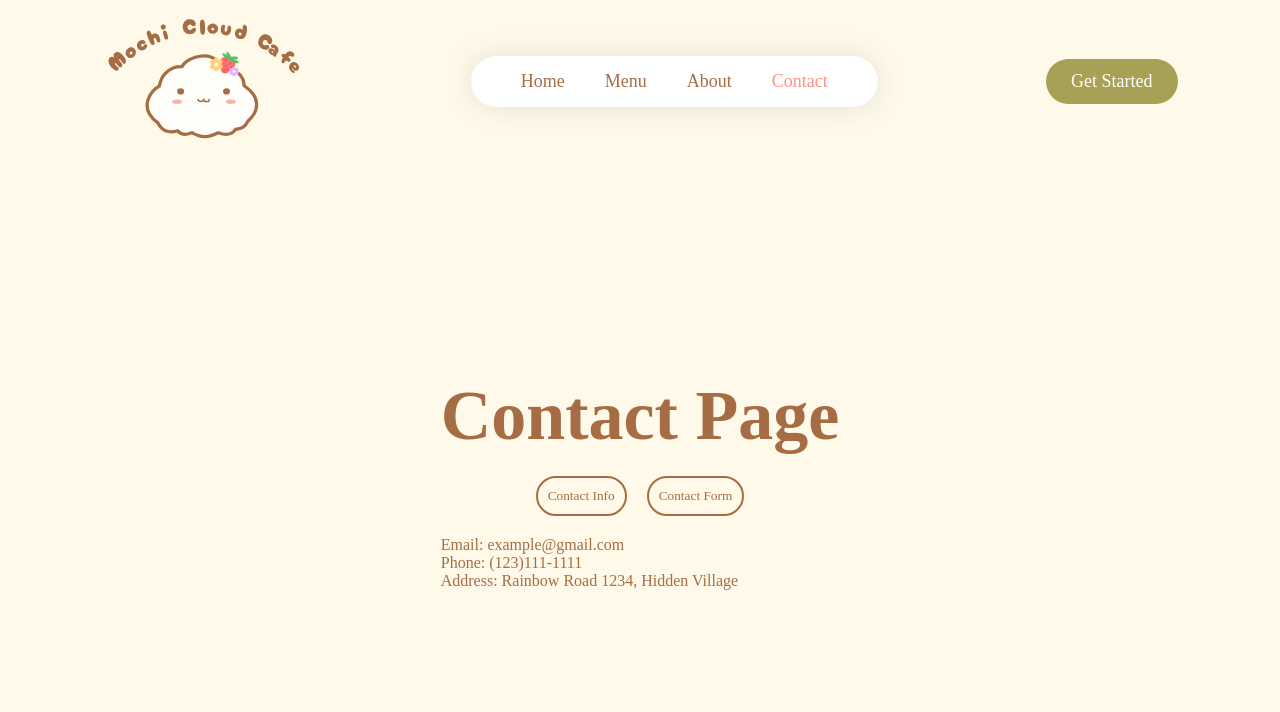
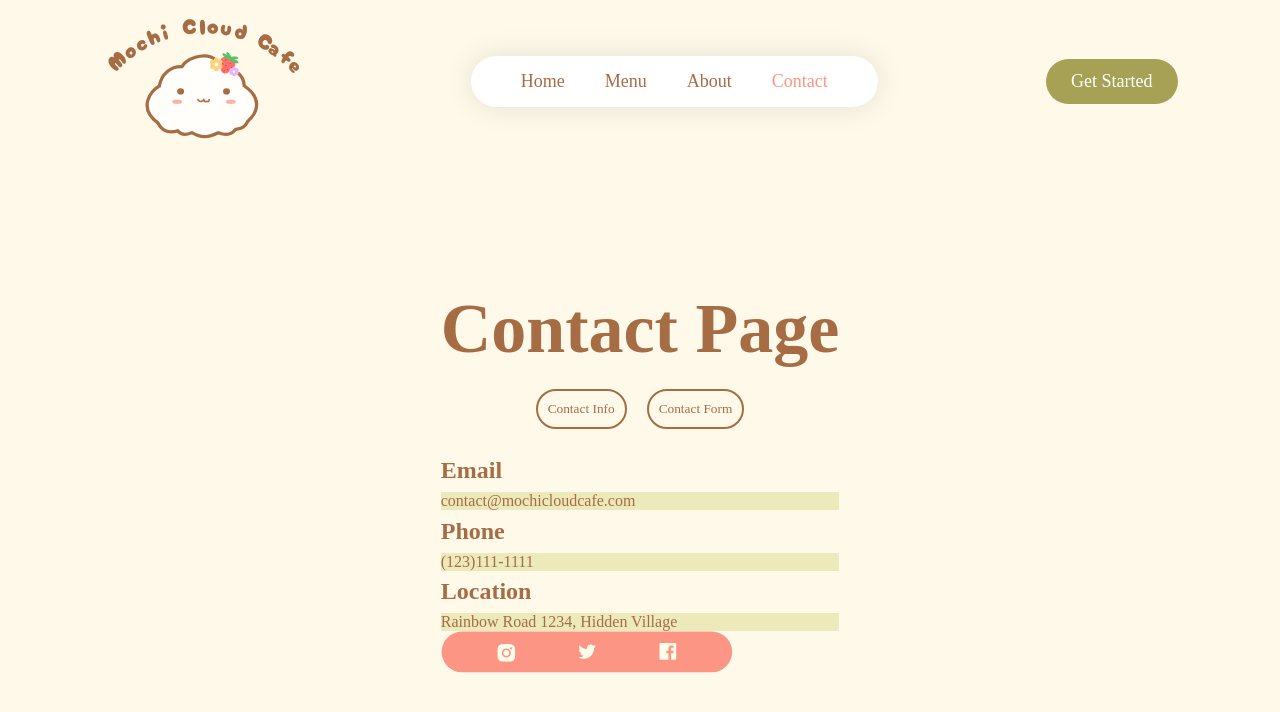
Before and after one commit to taswakil/mochiCloudCafe, a React (Vite) app: page /contact/info in a window 1280 px wide. Shown: the top 712 px of the page. Built offline with nearby package versions, Linux system fonts and the light colour scheme; a web font is replaced by a local one.

Commit message:
adding the contact info page with synthetic info

```diff
--- a/src/components/ContactInfo.jsx
+++ b/src/components/ContactInfo.jsx
@@ -1,13 +1,29 @@
-import React from 'react'
+import React from "react";
 
 const ContactInfo = () => {
   return (
     <div>
-        <p>Email: example@gmail.com </p>
-        <p> Phone: (123)111-1111</p>
-        <p> Address: Rainbow Road 1234, Hidden Village</p>
+      <div className="info">
+        <div className="info-items">
+          <h2>Email</h2>
+          <p className="textBg">contact@mochicloudcafe.com </p>
+        </div>
+
+        <div className="info-items">
+          <h2>Phone</h2>
+          <p className="textBg">(123)111-1111</p>
+        </div>
+
+        <div className="info-items">
+          <h2>Location</h2>
+          <p className="textBg">Rainbow Road 1234, Hidden Village</p>
+        </div>
+      </div>
+      <div className="notinfo">
+        <img src="src/assets/socails.svg" />
+      </div>
     </div>
-  )
-}
+  );
+};
 
-export default ContactInfo
+export default ContactInfo;
```
